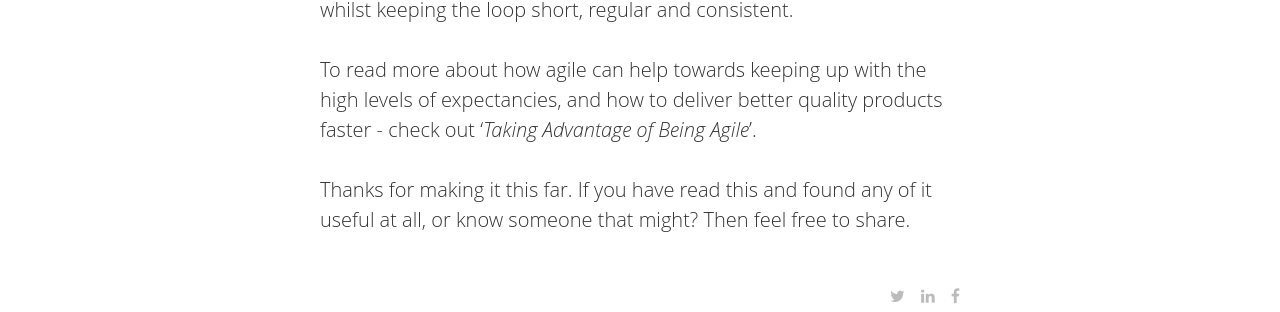
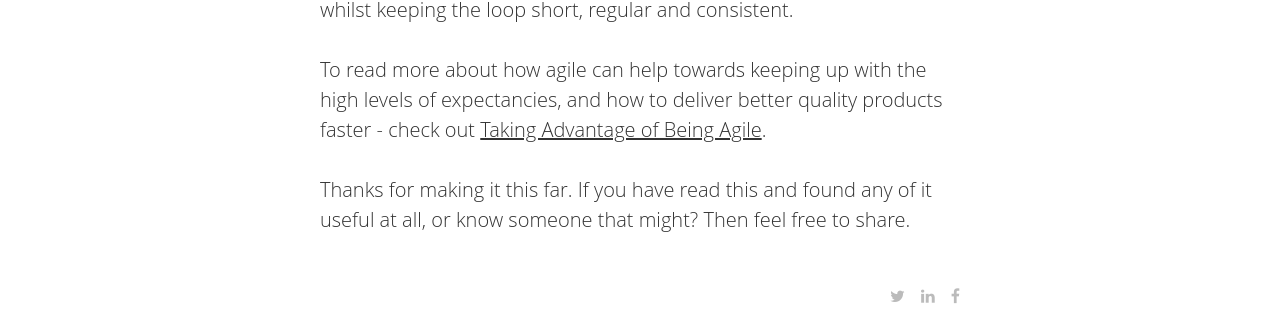
Before and after one commit to IamJackReed/JackReed, a Jekyll site: the page built from _posts/2017-07-28-customers-and-quality-are-even-more-important-than-you-think.markdown, in a window 1280 px wide and 900 px high, scrolled down 3953 px. Shown: the part 204-516 px from the top of the window. Built offline with Jekyll 4.4.1, drawn with Linux system fonts in a browser that asks for light colours; nearby versions of some CDN libraries; some web fonts are replaced; comment, search, counter and statistics services are not loaded; some of the changed lines change nothing that is shown.

Commit message:
Update 2017-07-28-customers-and-quality-are-even-more-important-than-you-think.markdown

```diff
--- a/_posts/2017-07-28-customers-and-quality-are-even-more-important-than-you-think.markdown
+++ b/_posts/2017-07-28-customers-and-quality-are-even-more-important-than-you-think.markdown
@@ -38,7 +38,7 @@ Just to end with a few thoughts to keep in mind, when it comes to thinking about
 <span style="color:#00000; font-family: 'open sans'; font-size: 1em; font-size: 20px; font-weight: 200; hyphens: none;">Iterate on the feedback from between the customers and end users, whilst keeping the loop short, regular and consistent.<span style="color:#00000; font-family: 'open sans'; font-size: 1em; font-size: 20px; font-weight: 200; hyphens: none;">
 
 <span style="color:#00000; font-family: 'open sans'; font-size: 1em; font-size: 20px; font-weight: 200; hyphens: none;">
-To read more about how agile can help towards keeping up with the high levels of expectancies, and how to deliver better quality products faster - check out '_Taking Advantage of Being Agile_'.<span style="color:#00000; font-family: 'open sans'; font-size: 1em; font-size: 20px; font-weight: 200; hyphens: none;">
+To read more about how agile can help towards keeping up with the high levels of expectancies, and how to deliver better quality products faster - check out [Taking Advantage of Being Agile](http://jackreed.eu/2017/07/21/taking-advantage-of-being-agile.html).<span style="color:#00000; font-family: 'open sans'; font-size: 1em; font-size: 20px; font-weight: 200; hyphens: none;">
 
 <span style="color:#00000; font-family: 'open sans'; font-size: 1em; font-size: 20px; font-weight: 200; hyphens: none;">
 Thanks for making it this far. If you have read this and found any of it useful at all, or know someone that might? Then feel free to share.</span>
```
